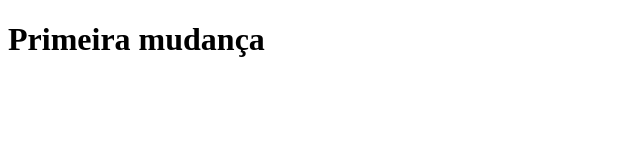
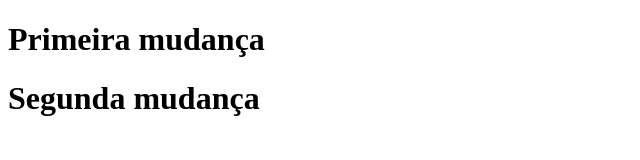
Before and after one commit to EduRKL/devsuperior-git, a plain HTML site: page index.html in a window 1280 px wide. Shown: the whole page, without its empty margins (0-640 px from the left). Drawn offline with Linux system fonts and the light colour scheme.

Commit message:
Segunda mudança

```diff
--- a/index.html
+++ b/index.html
@@ -8,5 +8,6 @@
 </head>
 <body>
     <h1>Primeira mudança</h1>
+    <h1>Segunda mudança</h1>
 </body>
 </html>
```
